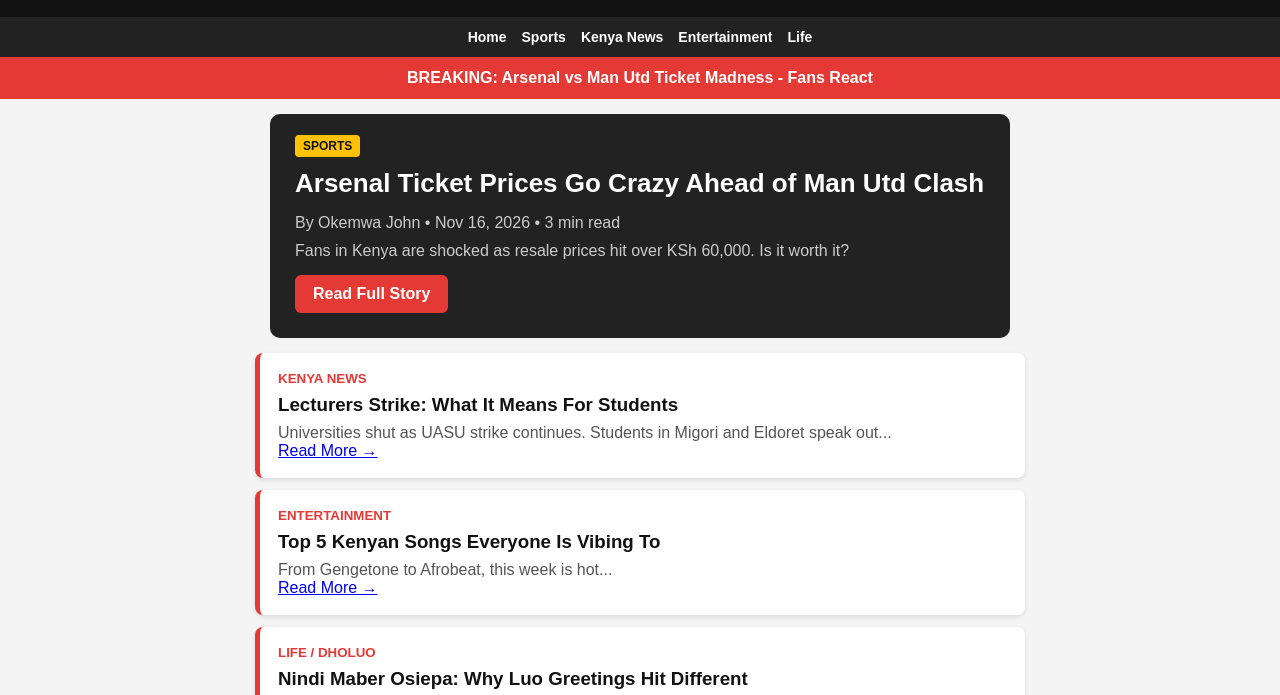
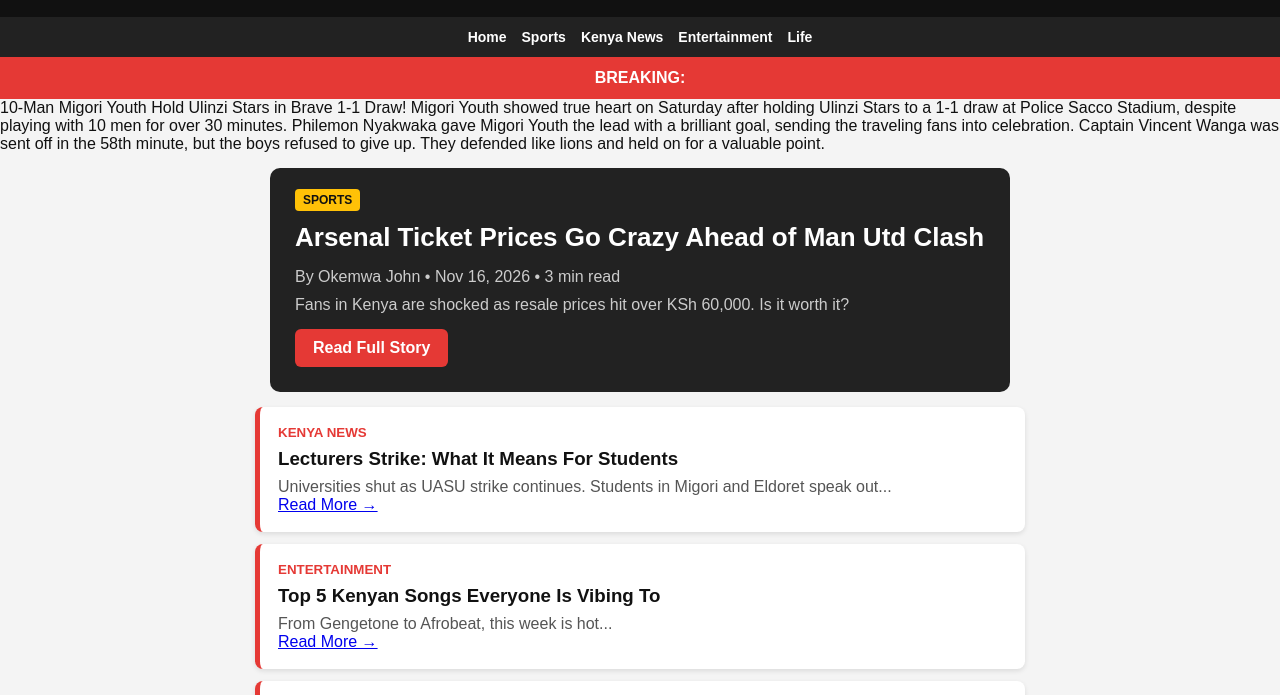
Before and after one commit to nyarikinyariki78-coder/okemwa-news, a plain HTML site: page index.html in a window 1280 px wide. Shown: the part 101-796 px from the top of the page. Drawn offline with Linux system fonts and the light colour scheme.

Commit message:
Update index.html

```diff
--- a/index.html
+++ b/index.html
@@ -39,7 +39,13 @@ footer{text-align:center;padding:20px;color:#888;font-size:13px}
 <a href="#">Home</a><a href="#">Sports</a><a href="#">Kenya News</a><a href="#">Entertainment</a><a href="#">Life</a>
 </nav>
 
-<div class="breaking">BREAKING: Arsenal vs Man Utd Ticket Madness - Fans React</div>
+<div class="breaking">BREAKING:  </div>10-Man Migori Youth Hold Ulinzi Stars in Brave 1-1 Draw!
+
+Migori Youth showed true heart on Saturday after holding Ulinzi Stars to a 1-1 draw at Police Sacco Stadium, despite playing with 10 men for over 30 minutes.
+
+Philemon Nyakwaka gave Migori Youth the lead with a brilliant goal, sending the traveling fans into celebration.
+
+Captain Vincent Wanga was sent off in the 58th minute, but the boys refused to give up. They defended like lions and held on for a valuable point.
 
 <div class="container">
 <div class="hero">
```
